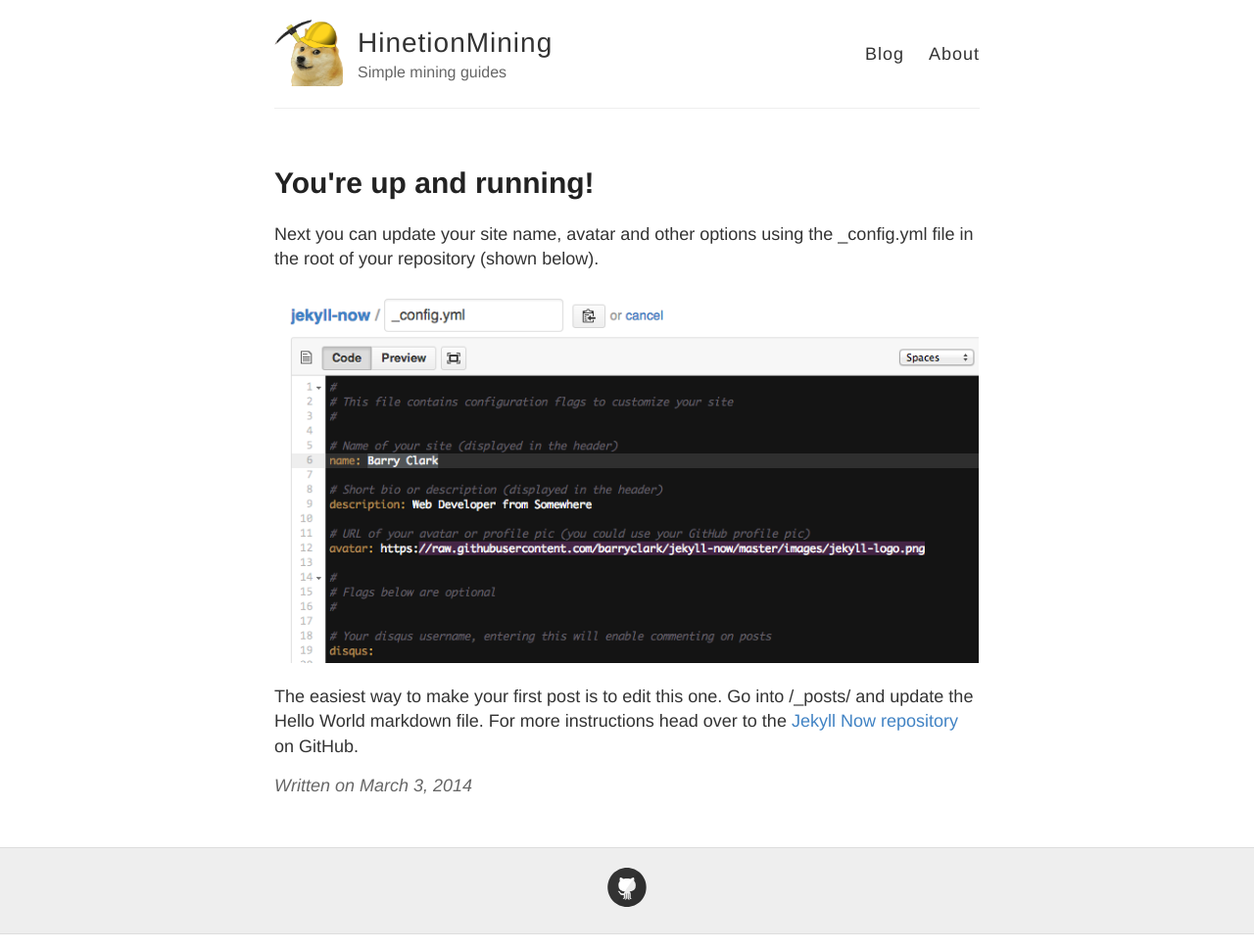
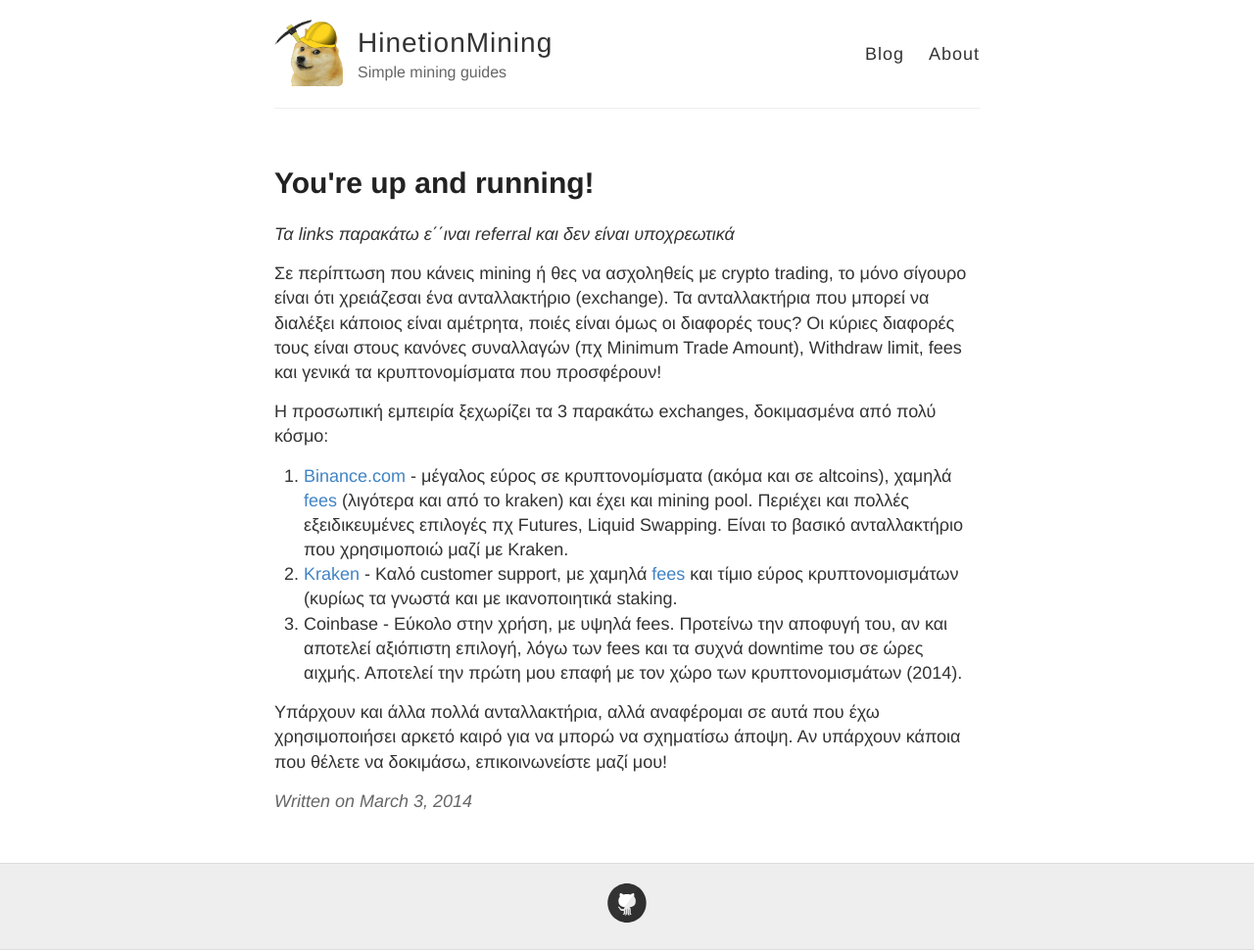
Before and after one commit to Hinetion/hinetion.github.io, a Jekyll site: the page built from _posts/2014-3-3-Hello-World.md, in a window 1280 px wide. Shown: the whole page at 98% size. Built offline with Jekyll 4.4.1, drawn with Linux system fonts in a browser that asks for light colours.

Commit message:
Update 2014-3-3-Hello-World.md

```diff
--- a/_posts/2014-3-3-Hello-World.md
+++ b/_posts/2014-3-3-Hello-World.md
@@ -1,10 +1,19 @@
 ---
 layout: post
 title: You're up and running!
+published: true
 ---
 
-Next you can update your site name, avatar and other options using the _config.yml file in the root of your repository (shown below).
+*Τα links παρακάτω ε΄΄ιναι referral και δεν είναι υποχρεωτικά*
 
-![_config.yml]({{ site.baseurl }}/images/config.png)
+Σε περίπτωση που κάνεις mining ή θες να ασχοληθείς με crypto trading, το μόνο σίγουρο είναι ότι χρειάζεσαι ένα ανταλλακτήριο (exchange).
+Τα ανταλλακτήρια που μπορεί να διαλέξει κάποιος είναι αμέτρητα, ποιές είναι όμως οι διαφορές τους?
+Οι κύριες διαφορές τους είναι στους κανόνες συναλλαγών (πχ Minimum Trade Amount), Withdraw limit, fees και γενικά τα κρυπτονομίσματα που προσφέρουν!
 
-The easiest way to make your first post is to edit this one. Go into /_posts/ and update the Hello World markdown file. For more instructions head over to the [Jekyll Now repository](https://github.com/barryclark/jekyll-now) on GitHub.
+Η προσωπική εμπειρία ξεχωρίζει τα 3 παρακάτω exchanges, δοκιμασμένα από πολύ κόσμο:
+1. [Binance.com](https://www.binance.com/en/register?ref=X45ARFPU) - μέγαλος εύρος σε κρυπτονομίσματα (ακόμα και σε altcoins), χαμηλά [fees](https://www.binance.com/en/trade-rule) (λιγότερα και από το kraken) και έχει και mining pool. Περιέχει και πολλές εξειδικευμένες επιλογές πχ Futures, Liquid Swapping. Είναι το βασικό ανταλλακτήριο που χρησιμοποιώ μαζί με Kraken.
+2. [Kraken](r.kraken.com/5X0yN) - Καλό customer support, με χαμηλά [fees](https://www.kraken.com/features/fee-schedule) και τίμιο εύρος κρυπτονομισμάτων (κυρίως τα γνωστά και με ικανοποιητικά staking.
+3. Coinbase - Εύκολο στην χρήση, με υψηλά fees. Προτείνω την αποφυγή του, αν και αποτελεί αξιόπιστη επιλογή, λόγω των fees και τα συχνά downtime του σε ώρες αιχμής. Αποτελεί την πρώτη μου επαφή με τον χώρο των κρυπτονομισμάτων (2014).
+
+
+Υπάρχουν και άλλα πολλά ανταλλακτήρια, αλλά αναφέρομαι σε αυτά που έχω χρησιμοποιήσει αρκετό καιρό για να μπορώ να σχηματίσω άποψη. Αν υπάρχουν κάποια που θέλετε να δοκιμάσω, επικοινωνείστε μαζί μου!
```
